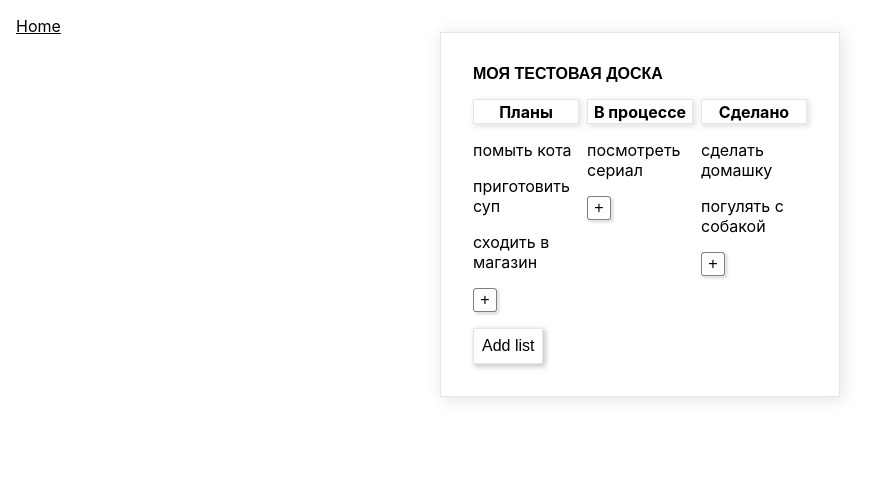
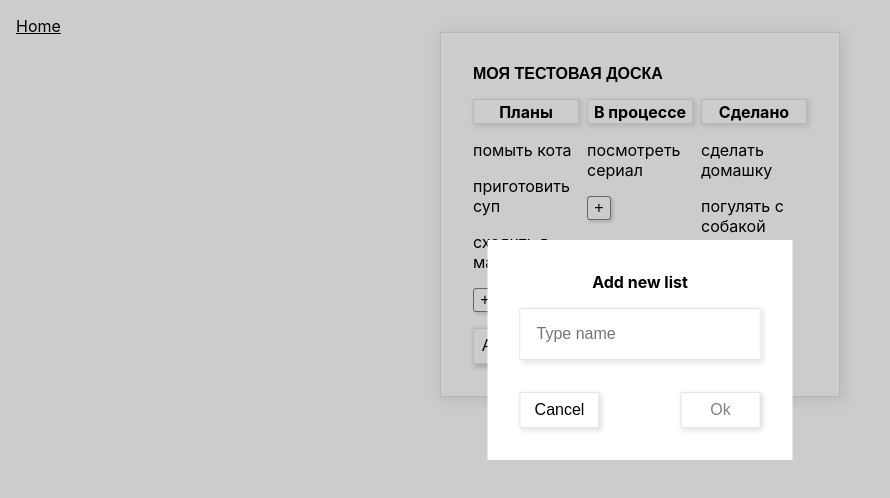
Before and after one commit to GaliaBonda/react-study-vol2, a React (Create React App) app: page /board in a window 1280 px wide. Both pictures are taken after a click on the button "Add list". Shown: the top 498 px of the page, without its empty margins (0-890 px from the left). Built offline with nearby package versions, Linux system fonts and the light colour scheme; no server answers.

Commit message:
add list modal

```diff
--- a/src/pages/Home/components/AddModal/AddModal.tsx
+++ b/src/components/AddModal/AddModal.tsx
@@ -34,7 +34,7 @@ export default function AddModal(props: propsType) {
             <div className="add-modal__main">
                 <h2 className="add-modal__title">{props.title}</h2>
                 <label className="add-modal__label">
-                    <input type="text" className="add-modal__input" placeholder='New board name' onChange={handleChange}/>
+                    <input type="text" className="add-modal__input" placeholder='Type name' onChange={handleChange}/>
                 </label>
                 <div className="add-modal__btns">
                     <button className="add-modal__btn btn" onClick={handleClick}>Cancel</button>
--- a/src/pages/Board/Board.tsx
+++ b/src/pages/Board/Board.tsx
@@ -8,6 +8,7 @@ import { editBoard, getBoard } from "../../store/modules/board/actions";
 import IBoard from "../../common/interfaces/IBoard";
 import { ChangeEvent, KeyboardEvent } from 'react';
 import { validateBoard } from "../../common/utils/functions";
+import AddModal from "../../components/AddModal/AddModal";
 
 
 type propsType = {
@@ -18,7 +19,7 @@ type propsType = {
     params: Readonly<Params<string>>;
     getBoard: (id: string) => Promise<void>;
     editBoard: (id: string, name: string) => Promise<void>;
-    postList: (id: string) => Promise<void>;
+    // postList: (id: string, name: string) => Promise<void>;
 };
 
 type stateType = {
@@ -27,6 +28,8 @@ type stateType = {
     editedBoardTitle: string,
     editedBoardIsValide: boolean,
     warningText: string,
+    addListModalShown: boolean,
+    newListIsValide: boolean,
 };
 
 // let boardId:string;
@@ -40,14 +43,20 @@ class Board extends React.Component<propsType, stateType> {
             editedBoardTitle: "",
             editedBoardIsValide: true,
             warningText: "",
+            addListModalShown: false,
+            newListIsValide: false,
         };
         this.textInput = React.createRef();
+
         this.editOn = this.editOn.bind(this);
         this.editOff = this.editOff.bind(this);
         this.editBoard = this.editBoard.bind(this);
         this.handleChange = this.handleChange.bind(this);
         this.handleKeyUp = this.handleKeyUp.bind(this);
-        this.addList = this.addList.bind(this);
+        this.showAddListModal = this.showAddListModal.bind(this);
+        this.closeAddModal = this.closeAddModal.bind(this);
+        this.updateNewListName = this.updateNewListName.bind(this);
+        this.addNewList = this.addNewList.bind(this);
     }
 
     componentDidMount() {
@@ -71,6 +80,7 @@ class Board extends React.Component<propsType, stateType> {
             await this.props.getBoard(id);
         } else {
             this.setState({ warningText: 'Invalid board title' });
+            this.setState({ editedBoardTitle: this.props.board.title });
         }
 
 
@@ -78,8 +88,10 @@ class Board extends React.Component<propsType, stateType> {
 
     editOn() {
         this.setState({ editOn: true });
-        this.setState({warningText: ""});
+        this.setState({ warningText: "" });
+
         this.setState({ editedBoardTitle: this.props.board.title });
+        this.setState({ editedBoardIsValide: validateBoard(this.props.board.title) });
     }
 
     editOff() {
@@ -99,8 +111,21 @@ class Board extends React.Component<propsType, stateType> {
         }
     }
 
-    addList() {
+    showAddListModal() {
+        this.setState({ addListModalShown: true });
+        // this.props.postList(this.props.board.id, this.state.listTitle);
 
+    }
+
+    closeAddModal() {
+        this.setState({ addListModalShown: false });
+    }
+
+    updateNewListName() {
+
+    }
+
+    addNewList() {
 
     }
 
@@ -127,7 +152,11 @@ class Board extends React.Component<propsType, stateType> {
                 </h1>
                 {(this.state.warningText.length > 0) && <p className="warning board__warning">{this.state.warningText}</p>}
                 <ul className="board__list">{lists}</ul>
-                <button className="board__btn btn" onClick={this.addList}>Add list</button>
+                <button className="board__btn btn" onClick={this.showAddListModal}>Add list</button>
+                <AddModal title="Add new list" shown={this.state.addListModalShown} isValide={this.state.newListIsValide}
+                    handleClose={this.closeAddModal}
+                    handleChange={this.updateNewListName}
+                    handleOk={this.addNewList} />
             </div>
 
 
--- a/src/pages/Home/Home.tsx
+++ b/src/pages/Home/Home.tsx
@@ -4,7 +4,7 @@ import { Link } from 'react-router-dom';
 import IBoard from "../../common/interfaces/IBoard";
 import { validateBoard } from "../../common/utils/functions";
 import { getBoards, postBoard } from "../../store/modules/boards/actions";
-import AddModal from "./components/AddModal/AddModal";
+import AddModal from "../../components/AddModal/AddModal";
 import Board from "./components/Board/Board";
 import './home.scss';
 
```
Also changed, not shown: src/components/AddModal/addmodal.scss (renamed from src/pages/Home/components/AddModal/addmodal.scss).
